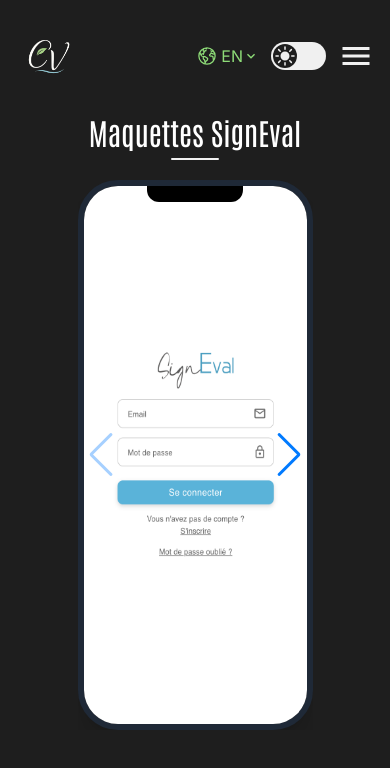
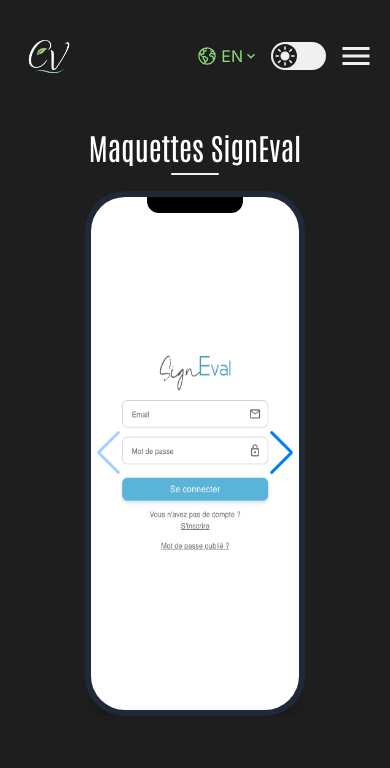
Before and after one commit to cLemzZz5/clementverdoire, a Next.js app: page /en/projects/signeval in a window 390 px wide. Shown: the top 768 px of the page. Built offline with nearby package versions, Linux system fonts and the light colour scheme.

Commit message:
🐛 fix other display bug

```diff
--- a/app/[locale]/projects/signeval/page.tsx
+++ b/app/[locale]/projects/signeval/page.tsx
@@ -30,7 +30,7 @@
     return (
         <main className="projects container w-full min-h-svh flex flex-col items-center justify-center py-16">
             {/* Titre */}
-            <div className="text-center mb-5">
+            <div className="text-center mb-4">
                 <h1 className="font-title text-3xl text-preto dark:text-white">
                     {t("Title")}
                 </h1>
@@ -44,7 +44,7 @@
                 slidesPerView={1}
                 navigation
                 pagination={{ clickable: true }}
-                className="w-[235px] h-[550px] sm:w-[275px] sm:h-[575px] md:w-[300px] md:h-[600px] lg:w-[340px] lg:h-[680px] xl:w-[380px] xl:h-[740px] pb-10"
+                className="w-[220px] h-[525px] sm:w-[275px] sm:h-[575px] md:w-[300px] md:h-[600px] lg:w-[340px] lg:h-[680px] xl:w-[380px] xl:h-[740px] pb-10"
             >
                 {maquettes.map((src, index) => (
                     <SwiperSlide key={index}>
```
